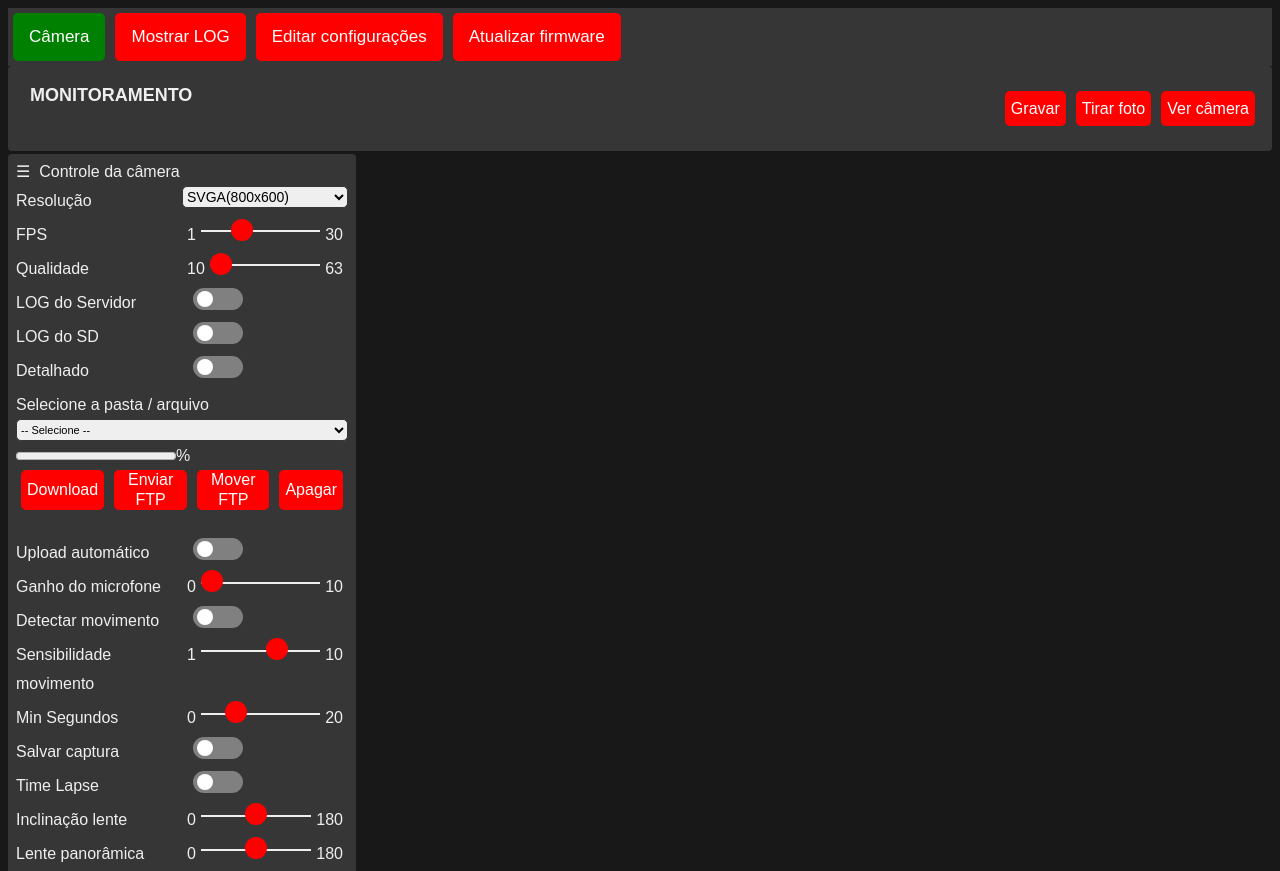
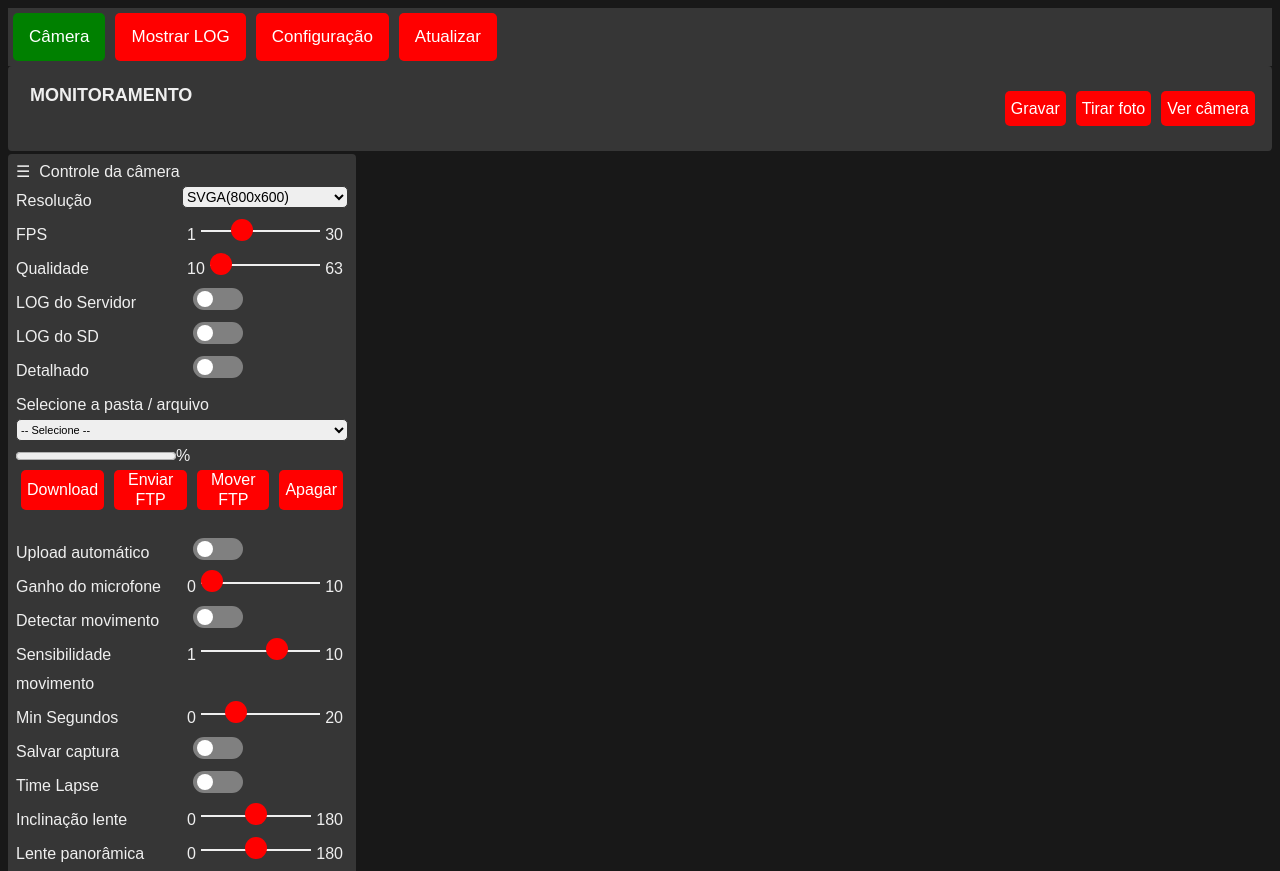
Before and after one commit to Gonzagao/CAM, a plain HTML site: page data/Index.htm in a window 1280 px wide. Shown: the top 871 px of the page. Drawn offline with Linux system fonts and the light colour scheme; a script that the page names is missing.

Commit message:
Configuração da tradução

```diff
--- a/data/Index.htm
+++ b/data/Index.htm
@@ -549,10 +549,10 @@
     <div class="tab">
       <button class="tablinks active">Câmera</button>
       <button class="tablinks">Mostrar LOG</button>
-      <button class="tablinks">Editar configurações</button>
-      <button class="tablinks">Atualizar firmware</button>
+      <button class="tablinks">Configuração</button>
+      <button class="tablinks">Atualizar</button>
     </div>
-    <div id="Camera" class="tabcontent" style="display:block">
+    <div id="Câmera" class="tabcontent" style="display:block">
         <section id="main">
             <section id="header">
               <section id="title">
@@ -1088,7 +1088,7 @@
         </section>
     </div>
 
-    <div id="ShowLog" class="tabcontent">
+    <div id="MostrarLOG" class="tabcontent">
       <br/>
       <div class="grid-cols2">
         <div>
@@ -1119,7 +1119,7 @@
       </div>
       <pre id='sdlog' style="height:50vh;"></pre>
     </div>
-    <div id="EditConfig" class="tabcontent">
+    <div id="Configuração" class="tabcontent">
       <h2>Controle</h2>
       <div class="grid-cols4">
         <div>
@@ -1182,7 +1182,7 @@
       </div>
     </div>
 
-    <div id="OTAUpload" class="tabcontent">
+    <div id="Atualizar" class="tabcontent">
       <br></br>
       <form id="upload_form" enctype="multipart/form-data" method="post">
         <input type="file" name="file1" id="file1" style="background-color:white" onchange="uploadFile()"><br>
```
